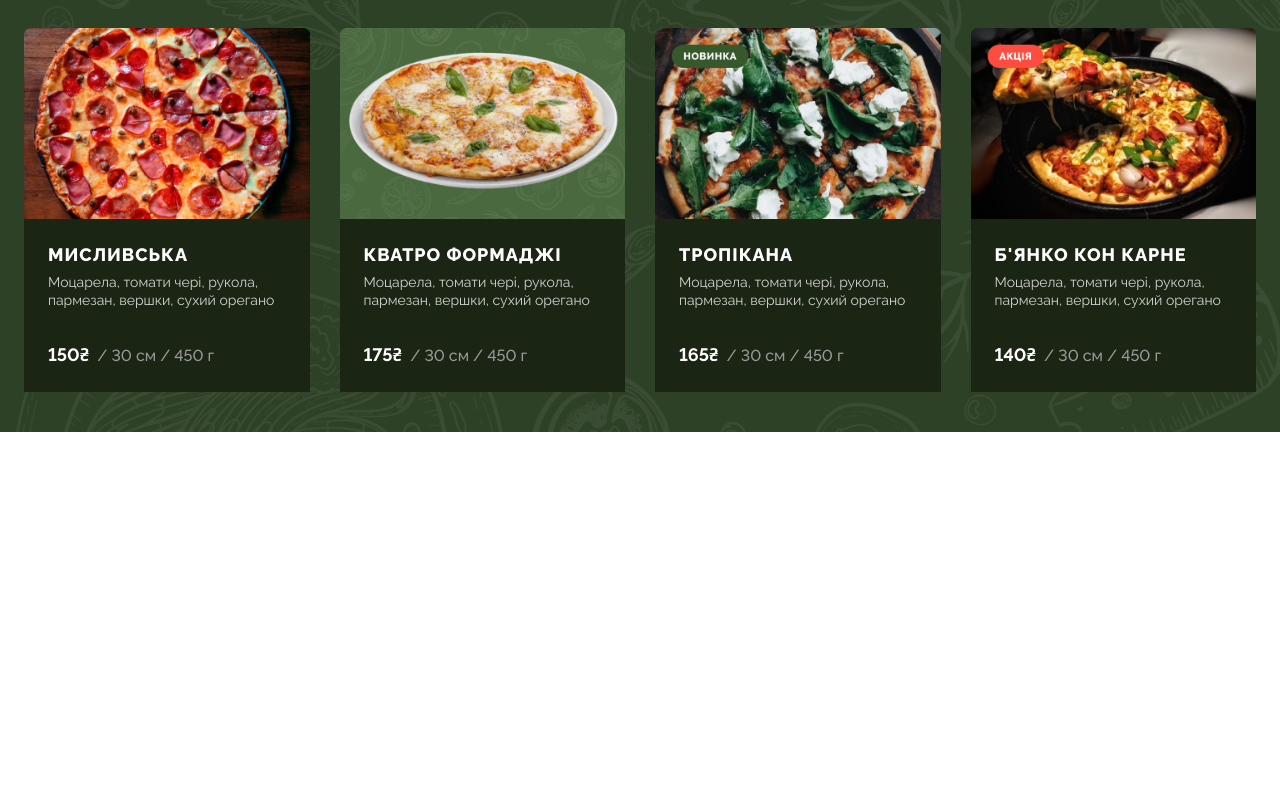
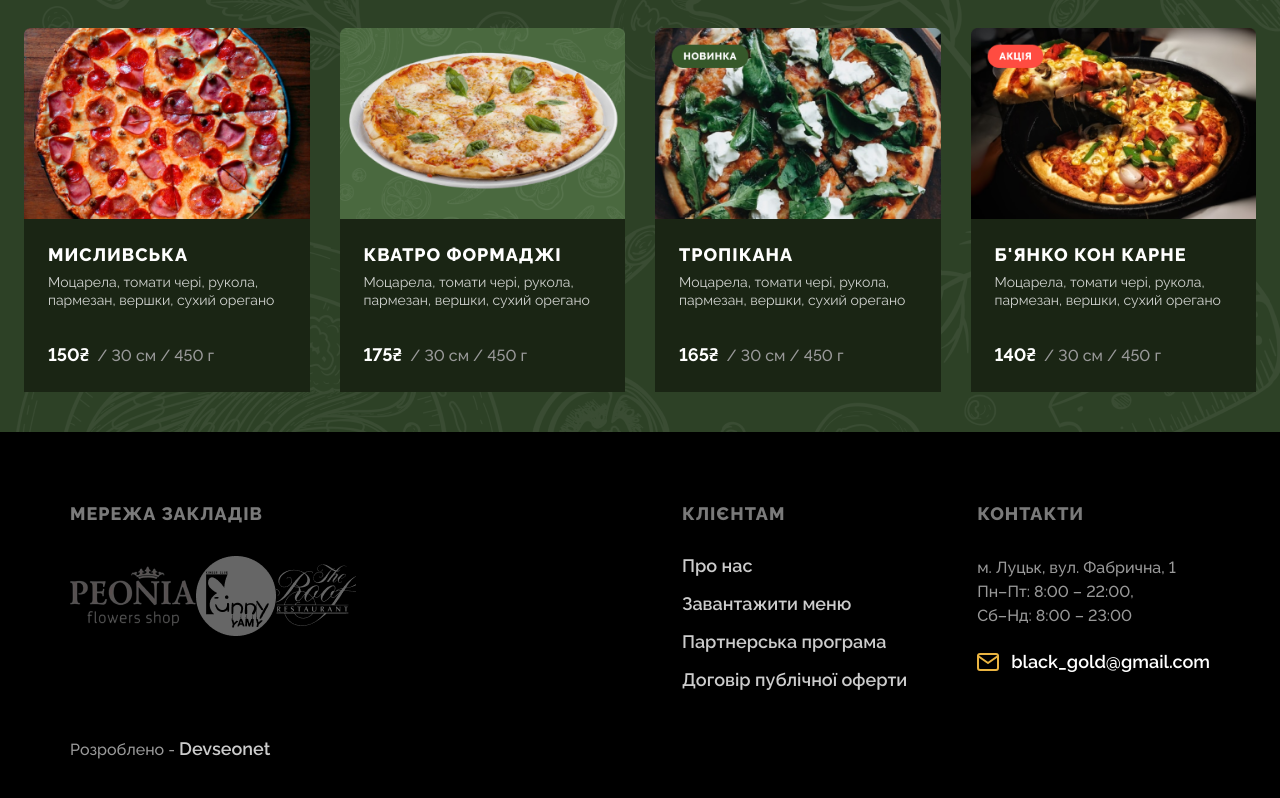
Before and after one commit to Serhiifcb/black-gold, a React (Create React App) app: page /black-gold/menu in a window 1280 px wide. Shown: the part 1032-1830 px from the top of the page. Before the commit the page ends 1464 px from the top, so only its background shows below. Built offline with nearby package versions, Linux system fonts and the light colour scheme.

Commit message:
added footer

```diff
--- /dev/null
+++ b/src/components/Footer/Footer.jsx
@@ -0,0 +1,47 @@
+import { NavLink } from 'react-router-dom';
+import css from './Footer.module.css';
+import { ReactComponent as Mail } from '../../svg/mail.svg';
+
+export const Footer = () => {
+
+  return (
+    <div className={css.footer}>
+      <div className={css.mainFooterBlock}>
+        <div className={css.topFooterBlock}>
+          <p className={css.footerHeader}>Мережа закладів</p>
+          <div className={css.footerCompanyBlock}>
+            <div><img src="./images/logo-peonia.png" alt="logo-peonia" /></div>
+            <div><img src="./images/logo-funny.png" alt="logo-funny" /></div>
+            <div><img src="./images/logo-roof.png" alt="logo-roof" /></div>
+          </div>
+        </div>
+        <div className={css.mediumFooterBlock}>
+          <div className={css.footerLinkBlock}>
+            <p className={css.footerHeader}>Клієнтам</p>
+            <ul className={css.footerLinkList}>
+              <li style={{marginBottom: '18px'}}><NavLink className={css.footerLink}>Про нас</NavLink></li>
+              <li style={{marginBottom: '18px'}}><NavLink className={css.footerLink}>Завантажити меню</NavLink></li>
+              <li style={{marginBottom: '18px'}}><NavLink className={css.footerLink}>Партнерська програма</NavLink></li>
+              <li><NavLink className={css.footerLink}>Договір публічної оферти</NavLink></li>
+            </ul>
+          </div>
+          <div>
+            <p className={css.footerHeader}>Контакти</p>
+            <div style={{marginBottom: '24px'}}>
+              <p className={css.footerText}>м. Луцьк, вул. Фабрична, 1</p>
+              <p className={css.footerText}>Пн–Пт: 8:00 – 22:00,</p>
+              <p className={css.footerText}>Сб–Нд: 8:00 – 23:00</p>
+            </div>
+            <div style={{display: 'flex', alignItems: 'center'}}>
+              <Mail style={{marginRight: '12px'}}/>
+              <span className={css.footerMail}>black_gold@gmail.com</span>
+            </div>
+          </div>
+        </div>
+      </div>
+      <div className={css.bottomFooterBlock}>
+        <p className={css.footerText}>Розроблено - <span className={css.creatorCompany}>Devseonet</span></p>
+      </div>
+    </div>
+  );
+};
--- /dev/null
+++ b/src/components/Footer/Footer.module.css
@@ -0,0 +1,124 @@
+.footer {
+  padding: 60px 16px;
+  background: #000000;
+  color: aliceblue;
+}
+
+.mainFooterBlock {
+  margin-bottom: 42px;
+}
+
+.topFooterBlock {
+  margin-bottom: 60px;
+}
+
+.footerHeader {
+  margin-bottom: 30px;
+  font-family: 'Raleway';
+    font-style: normal;
+    font-weight: 800;
+    font-size: 18px;
+    line-height: 24px;
+    letter-spacing: 1px;
+      text-transform: uppercase;
+  color: #999999;
+  opacity: 0.8;
+}
+
+.footerCompanyBlock {
+  display: flex;
+  align-items: center;
+  justify-content: space-between;
+  max-width: 355px;
+}
+
+.footerLinkBlock {
+  margin-bottom: 60px;
+}
+
+.footerLink {
+  font-family: 'Raleway';
+    font-style: normal;
+    font-weight: 600;
+    font-size: 18px;
+    line-height: 20px;
+    font-feature-settings: 'pnum' on, 'lnum' on;
+  text-decoration: none;
+  color: #FFFFFF;
+  opacity: 0.8;
+}
+
+.footerText {
+  font-family: 'Raleway';
+    font-style: normal;
+    font-weight: 500;
+    font-size: 16px;
+    line-height: 24px;
+    font-feature-settings: 'pnum' on, 'lnum' on;
+    color: #999999;
+}
+
+.footerMail {
+  font-family: 'Raleway';
+    font-style: normal;
+    font-weight: 600;
+    font-size: 18px;
+    line-height: 20px;
+    font-feature-settings: 'pnum' on, 'lnum' on;
+    color: #FFFFFF;
+}
+
+.creatorCompany {
+  font-family: 'Raleway';
+    font-style: normal;
+    font-weight: 600;
+    font-size: 18px;
+    line-height: 20px;
+    font-feature-settings: 'pnum' on, 'lnum' on;
+    color: #FFFFFF;
+    opacity: 0.8;
+}
+
+@media screen and (min-width: 768px) and (max-width: 1023px) {
+  .footerCompanyBlock {
+    margin-left: auto;
+    margin-right: auto;
+  }
+  .topFooterBlock .footerHeader {
+    text-align: center;
+  }
+  .footerLinkBlock {
+    margin-bottom: 0px;
+  }
+  .mediumFooterBlock {
+    display: flex;
+    justify-content: space-around;
+  }
+  .bottomFooterBlock {
+    display: flex;
+    flex-direction: column;
+    align-items: center;
+  }
+}
+
+@media screen and (min-width: 1024px) {
+  .footer {
+    padding: 70px;
+
+  }
+  .mainFooterBlock {
+    display: flex;
+    justify-content: space-between;
+  }
+  .mediumFooterBlock {
+    display: flex;
+    gap: 70px;
+  }
+    .footerLinkBlock {
+      margin-bottom: 0px;
+      margin-right: ;
+    }
+    .topFooterBlock {
+      margin-right: 60px;
+    }
+}
--- a/src/pages/Menu.jsx
+++ b/src/pages/Menu.jsx
@@ -1,5 +1,6 @@
 import { AppBar } from "components/AppBar/AppBar";
 import { MenuList } from "components/MenuList/MenuList";
+import { Footer } from "components/Footer/Footer";
 
 export const Menu = () => {
 
@@ -9,6 +10,7 @@ export const Menu = () => {
       <div>
         <MenuList />
       </div>
+      <Footer/>
     </>
   );
 };
```
